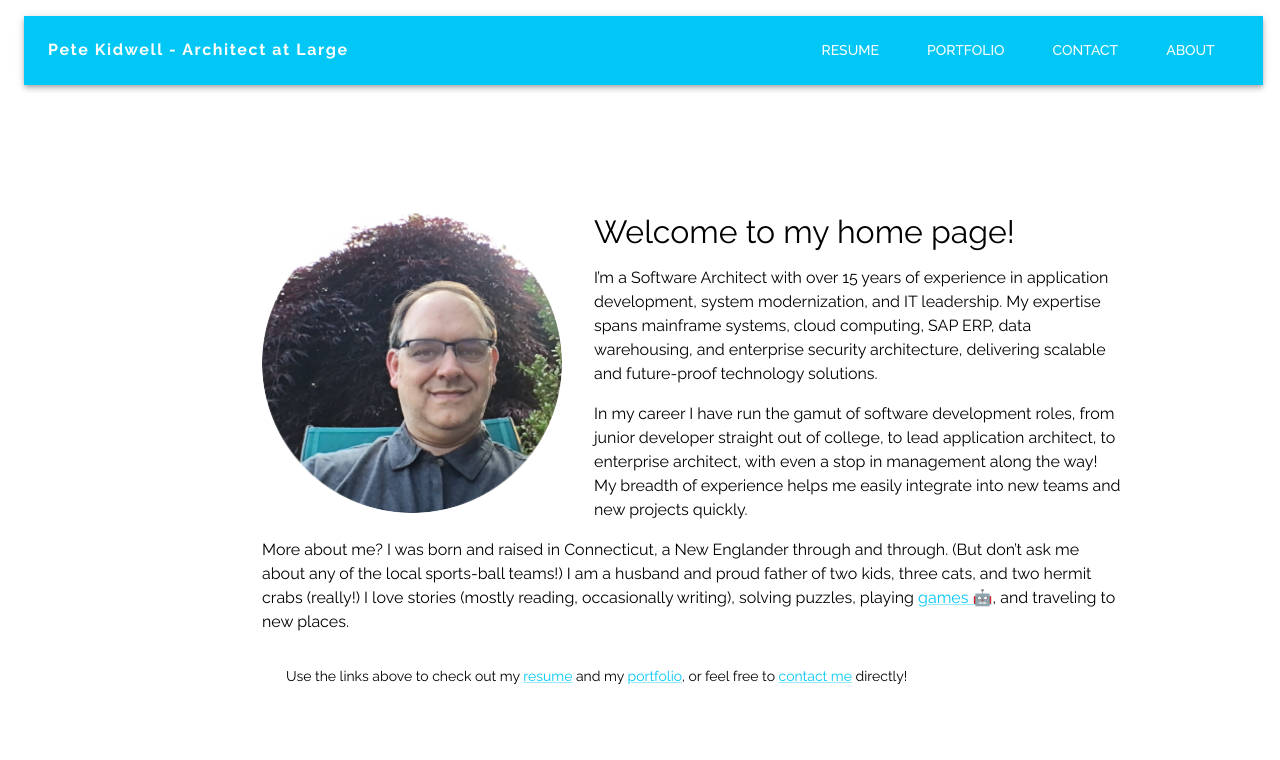
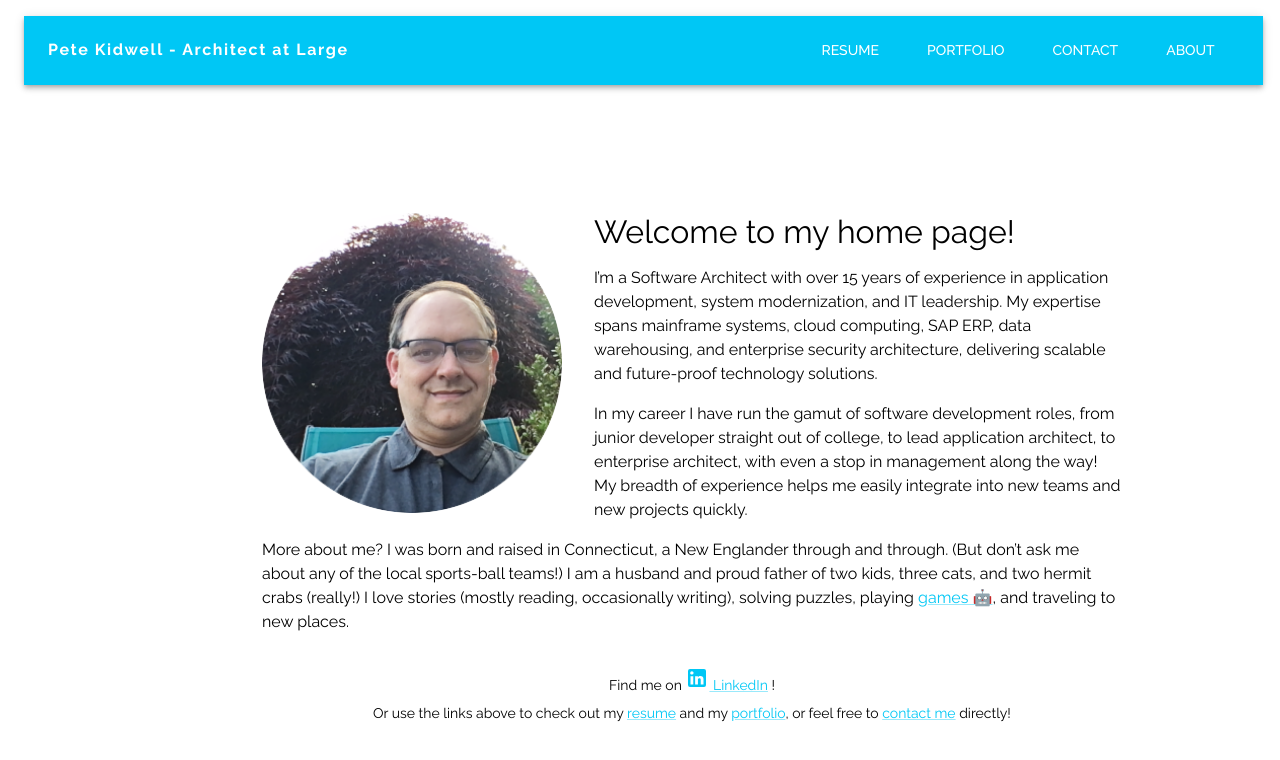
Before and after one commit to peterpk/pkim-next, a Next.js app: page / in a window 1280 px wide. Shown: the top 760 px of the page. Built offline with nearby package versions, Linux system fonts and the light colour scheme; what @mui/material-nextjs would draw is missing.

Commit message:
Quick hit to add LinkedIn profile to front page

```diff
--- a/app/page.js
+++ b/app/page.js
@@ -1,4 +1,5 @@
 import { Grid, Typography, Container, Link } from '@mui/material';
+import { LinkedIn } from '@mui/icons-material';
 
 import Image from 'next/image';
 
@@ -38,9 +39,13 @@ export default function Home() {
                         (really!) I love stories (mostly reading, occasionally writing), solving puzzles,
                         playing <Link href='/Daleks'>games &#x1F916;</Link>, and traveling to new places.
                     </PaddedP>
-                    <Container sx={{paddingTop: '2em'}}>
-                        <Typography component='p' variant='body2' >
-                            Use the links above to check out my <Link href='/Resume'>resume</Link> and
+                    <Container sx={{paddingTop: '2rem'}}>
+                        <Typography component='p' variant='body2' sx={{textAlign: 'center'}}>
+                            Find me
+                            on <Link href='https://www.linkedin.com/in/peter-kidwell' target='_blank'><LinkedIn /> LinkedIn</Link> !
+                        </Typography>
+                        <Typography component='p' variant='body2' sx={{textAlign: 'center', pt: '0.5rem'}}>
+                            Or use the links above to check out my <Link href='/Resume'>resume</Link> and
                             my <Link href='/Portfolio'>portfolio</Link>, or feel free
                             to <Link href='/Contact'>contact me</Link> directly!
                         </Typography>
```
